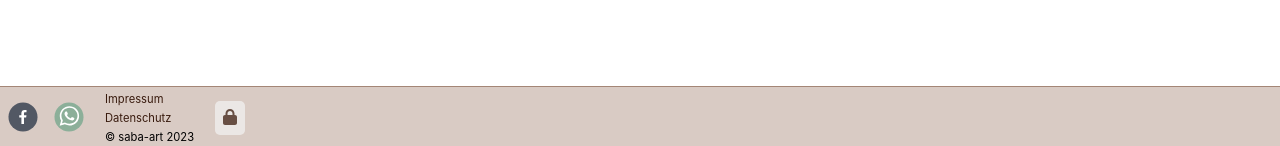
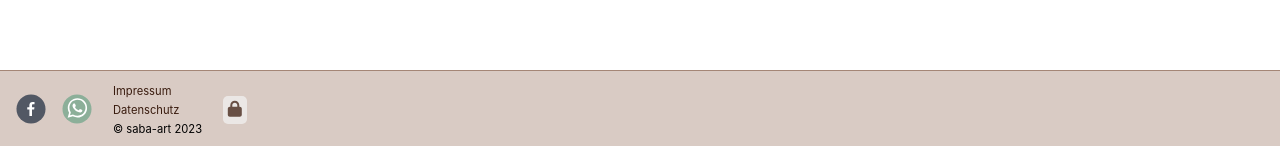
Before and after one commit to alperkuertuel/saba-art, a Next.js app: page / in a window 1280 px wide. Shown: the part 651-797 px from the top of the page. Built offline with nearby package versions, Linux system fonts and the light colour scheme; no server answers; the database is empty.

Commit message:
create footer padding

```diff
--- a/components/Footer/Footer.js
+++ b/components/Footer/Footer.js
@@ -67,6 +67,7 @@ const StyledFooter = styled.footer`
   display: flex;
   align-items: center;
   gap: 1rem;
+  padding: 0.5rem;
   border-top: 1px solid var(--tertiary-color);
   background-color: var(--cool-brown);
 `;
@@ -90,8 +91,7 @@ const GreyShareWhatsAppIcon = styled(WhatsappShareButton)`
 `;
 
 const StyledLoginContainer = styled.div`
-  font-size: 0.8rem;
-
+  font-size: 0.5rem;
   border-radius: 5px;
   opacity: 0.7;
   background-color: var(--box-color);
@@ -99,5 +99,5 @@ const StyledLoginContainer = styled.div`
 
 const StyledLoginLock = styled(FontAwesomeIcon)`
   color: var(--secondary-color);
-  padding: 0.5rem;
+  padding: 0.3rem;
 `;
```
